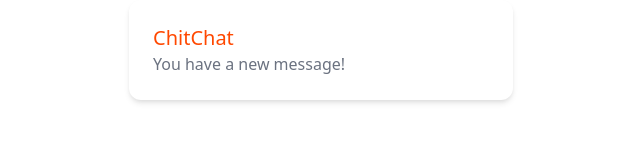
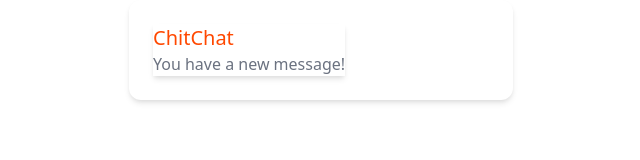
Before and after one commit to Sparrow48/e-commerce, a React (Create React App) app: page / in a window 1280 px wide. Shown: the top 160 px of the page, without its empty margins (319-959 px from the left). Built offline with nearby package versions, Linux system fonts and the light colour scheme.

Commit message:
modified files

```diff
--- a/package.json
+++ b/package.json
@@ -13,7 +13,7 @@
     "web-vitals": "^1.0.1"
   },
   "scripts": {
-    "start": "craco start",
+    "start": "POSTCSS_MODE=watch craco start",
     "build": "craco build",
     "test": "craco test",
     "eject": "react-scripts eject"
--- a/src/App.js
+++ b/src/App.js
@@ -2,10 +2,10 @@
 
 function App() {
   return (
-    <div class="p-6 max-w-sm mx-auto bg-white rounded-xl shadow-md flex items-center space-x-4">
-      <div>
-        <div class="text-xl font-medium  text-primary">ChitChat</div>
-        <p class="text-gray-500">You have a new message!</p>
+    <div className="p-6 max-w-sm mx-auto bg-white rounded-xl shadow-md flex items-center space-x-4">
+      <div className="shadow-md">
+        <div className="text-xl font-medium  text-primary">ChitChat</div>
+        <p className="text-gray-500">You have a new message!</p>
       </div>
     </div>
   );
--- a/tailwind.config.js
+++ b/tailwind.config.js
@@ -1,5 +1,6 @@
 module.exports = {
-  purge: ["./src/**/*.{js,jsx,ts,tsx}", "./public/index.html"],
+  mode: "jit",
+  purge: ["./src/**/*.{js,jsx,ts,tsx}"],
   darkMode: false, // or 'media' or 'class'
   theme: {
     extend: {
```
